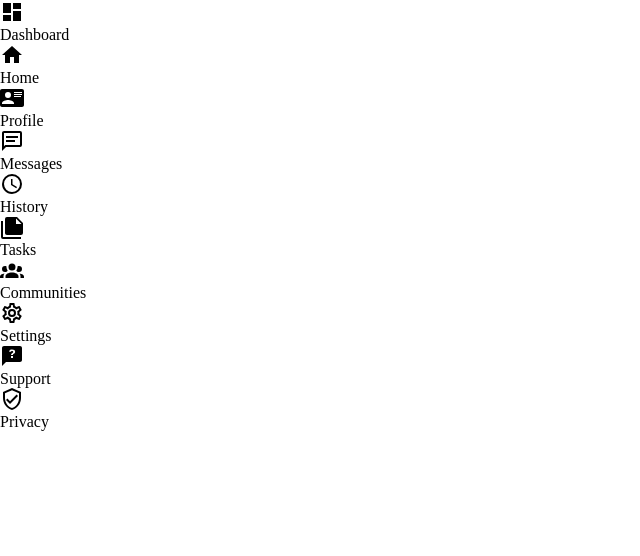
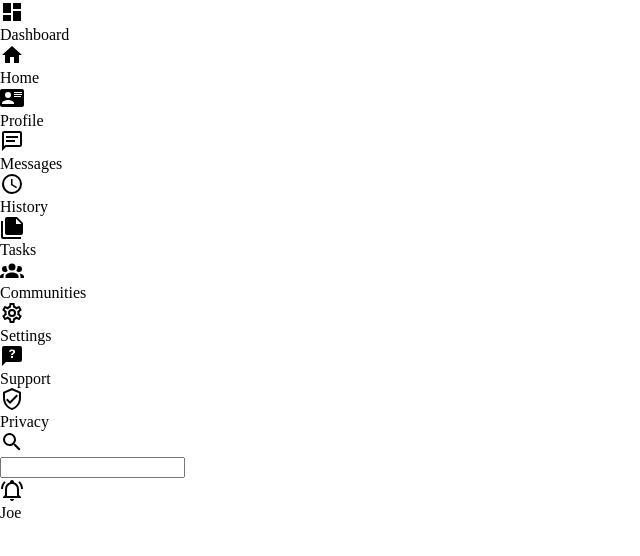
Before and after one commit to joejordan1994/admin-dashboard, a plain HTML site: page Code/index.html in a window 1280 px wide. Shown: the whole page, without its empty margins (0-640 px from the left). Drawn offline with Linux system fonts and the light colour scheme.

Commit message:
Completed "top section" of navbar
- Completed the top section of the Navbar, starting work on the bottom section

```diff
--- a/Code/index.html
+++ b/Code/index.html
@@ -53,7 +53,30 @@
     </div>
 
     <!-- Navbar -->
-    <div></div>
+    <div class="navbar">
+      <!-- Top Section -->
+      <div class="topNav">
+        <!-- Search icon and search bar -->
+        <div class="search">
+          <div class="menuItem">
+            <img src="/Code/Icons/magnify.svg" alt="" />
+          </div>
+          <input type="text" name="search" autocomplete="off" />
+        </div>
+        <div class="account">
+          <div class="menuItem">
+            <img src="/Code/Icons/bell-ring-outline.svg" alt="" />
+          </div>
+          <!-- Avatar from Github -->
+          <div class="gh-avatar">
+            <!-- Our username -->
+            <p class="name">Joe</p>
+          </div>
+        </div>
+      </div>
+
+      <!-- Bottom Section -->
+    </div>
 
     <!-- Main Content -->
     <div></div>
```
